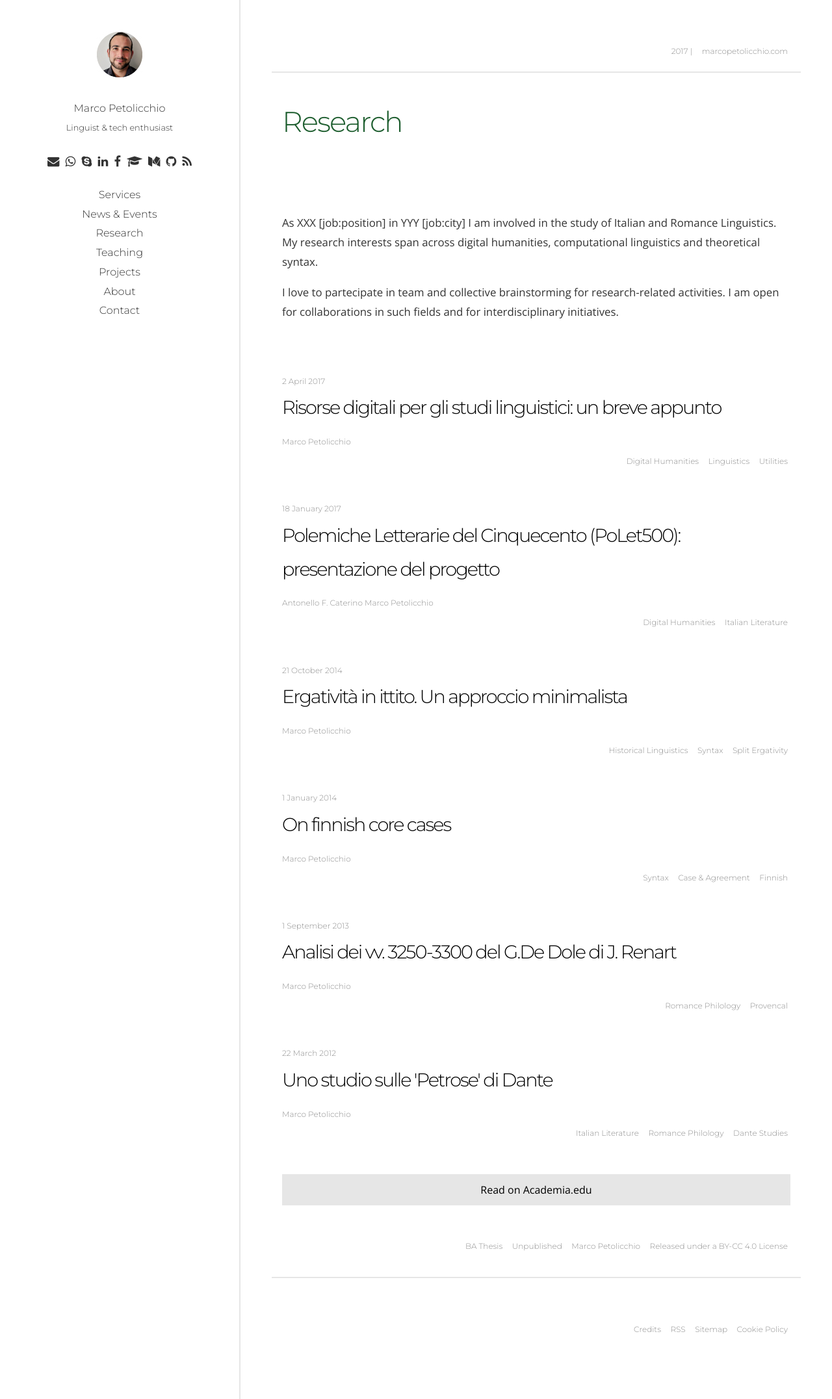
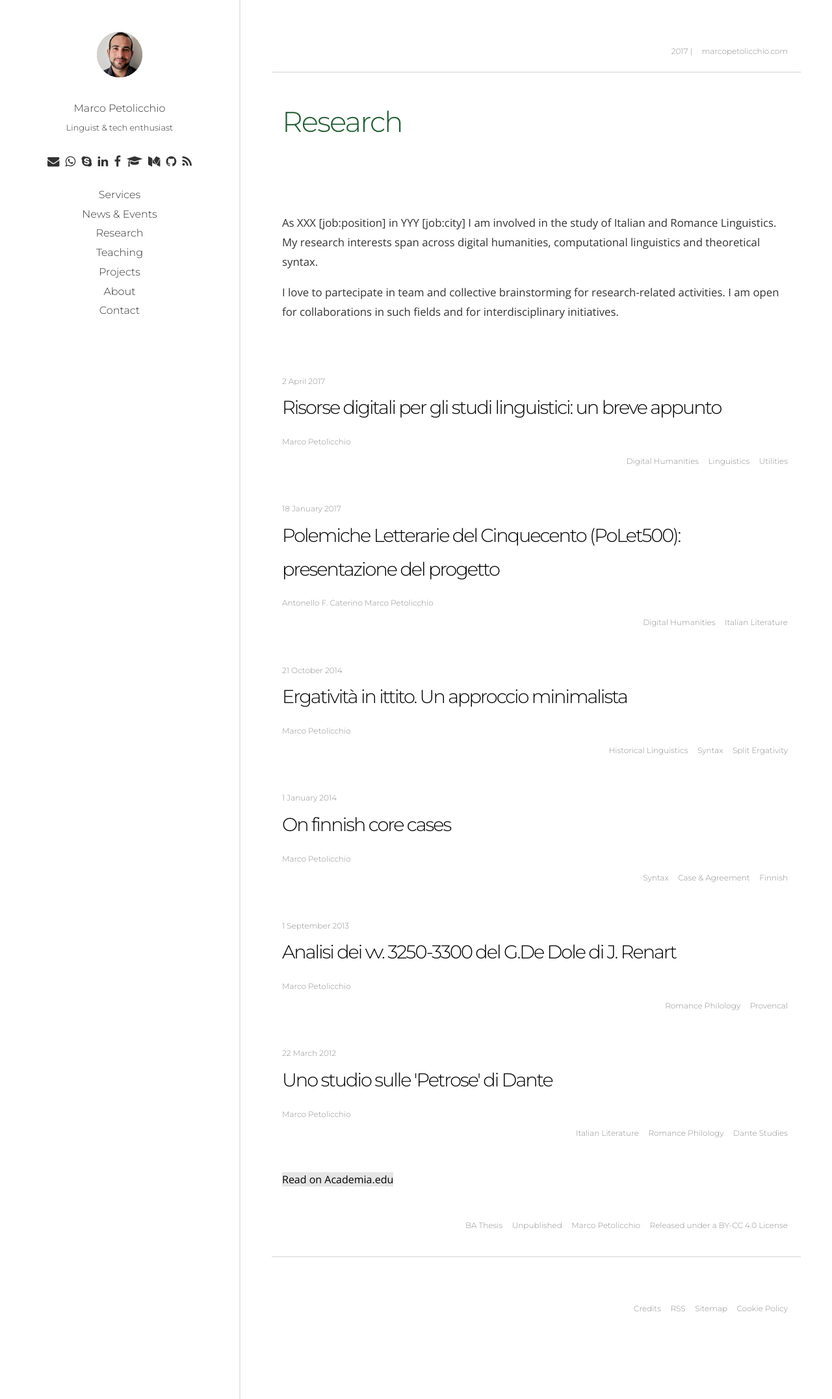
Before and after one commit to p-marco/p-marco.github.io, a Jekyll site: the page built from research.md, in a window 1280 px wide. Shown: the whole page at 65% size. Built offline with Jekyll 4.4.1, drawn with Linux system fonts in a browser that asks for light colours; our own code applies the rules of GitHub Pages for plain Markdown files.

Commit message:
new commit

```diff
--- a/_includes/item-resources.html
+++ b/_includes/item-resources.html
@@ -5,7 +5,7 @@
 		<div class="btn btn--block"><a href="{{ resource.pdf }}">Read the pdf</a></div>
 	{% endif %}
 	{% if resource.academia %}
-		<div class="btn btn--block"><a href="{{ resource.academia }}">Read on Academia.edu</a></div>
+		<a class="btn btn--block" href="{{ resource.academia }}">Read on Academia.edu</a>
 	{% endif %}
 	{% if resource.github %}
 		<div class="btn btn--block"><a href="{{ resource.github }}">View on Github</a></div>
```
